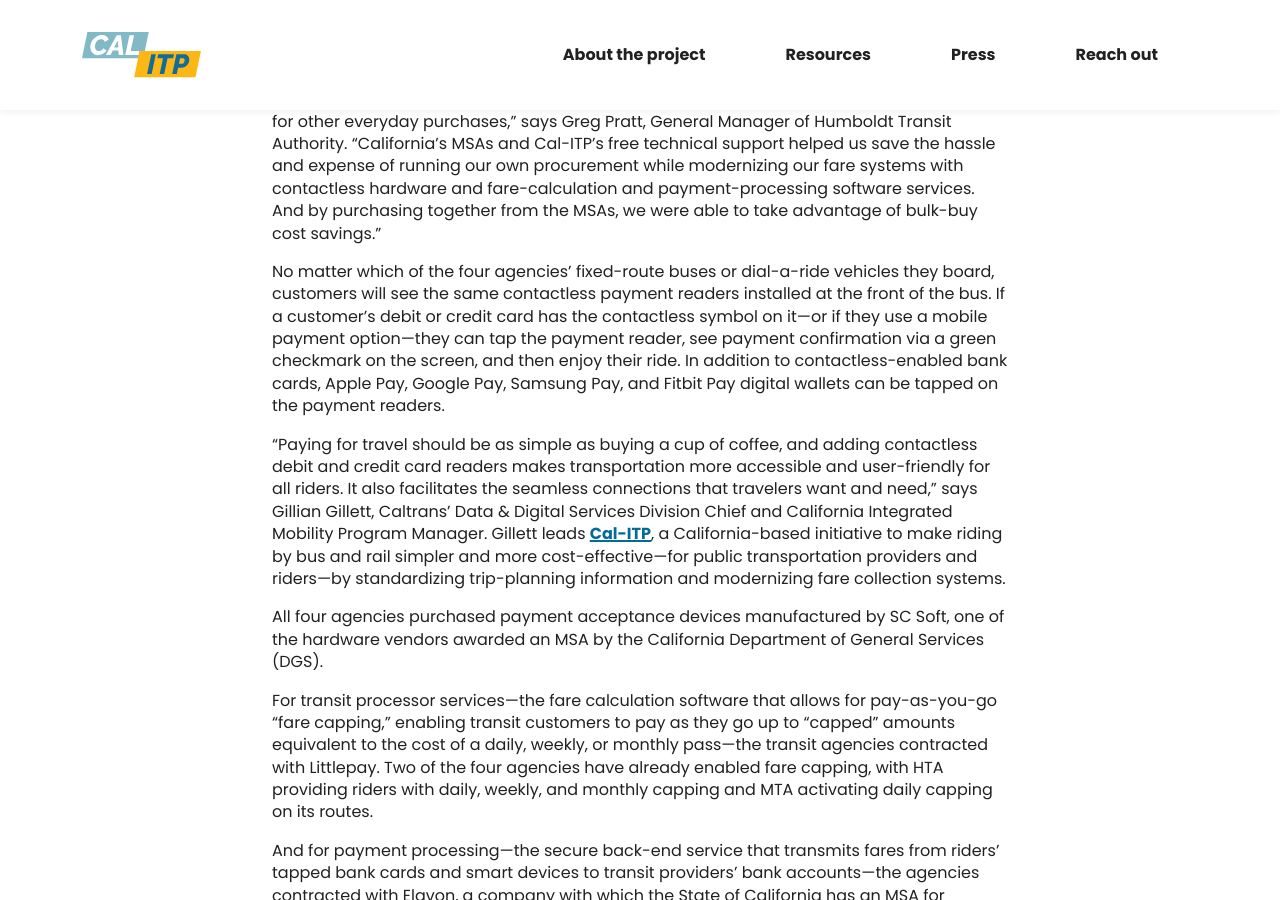
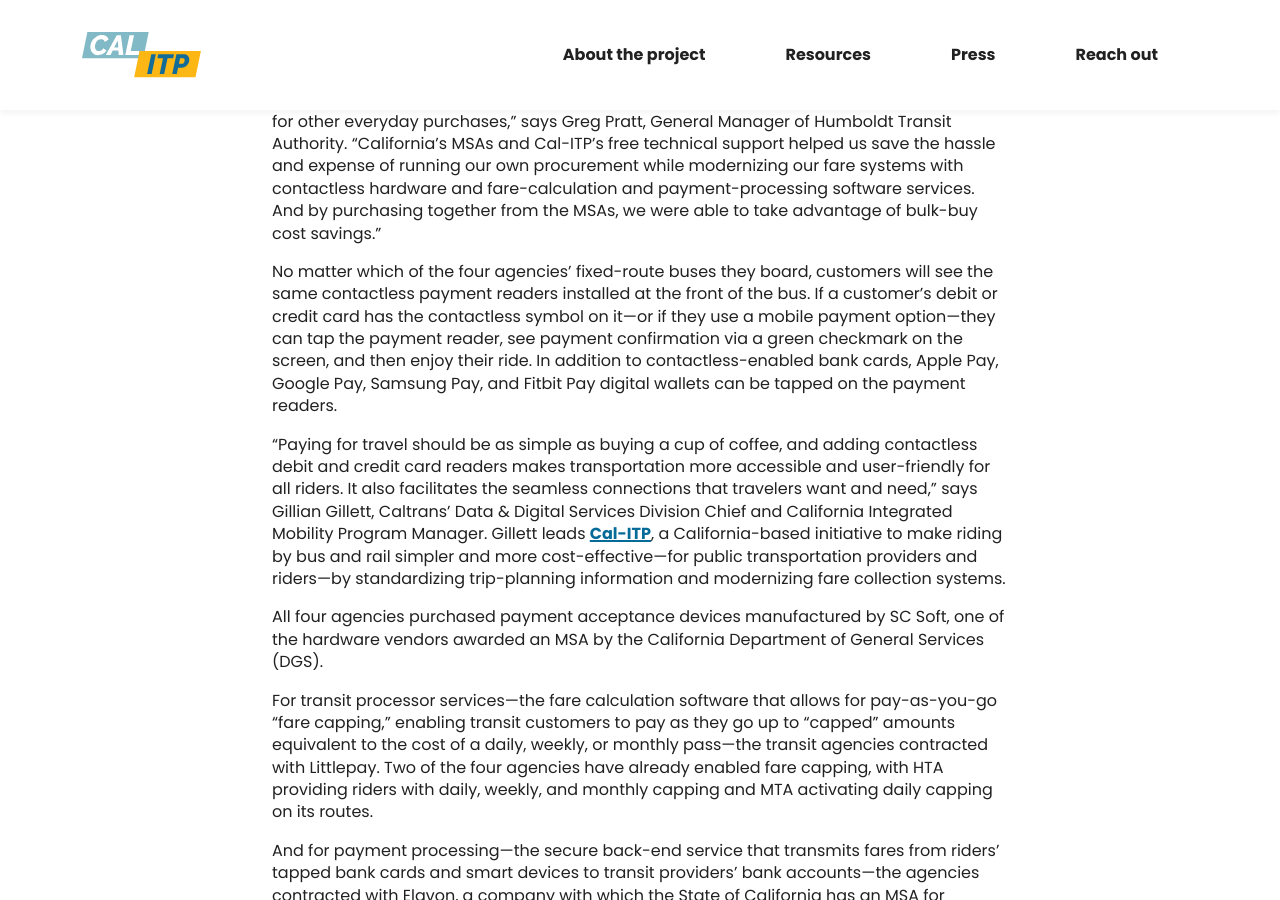
Before and after one commit to cal-itp/calitp.org, a Jekyll site: the page built from src/_press/four-northern-california-transit-agencies-join-forces-to-buy-contactless-open-loop-fare-payment-systems-off-of-californias-purchasing-agreements.md, in a window 1280 px wide and 900 px high, scrolled down 901 px. Built offline with Jekyll 4.4.1, drawn with Linux system fonts in a browser that asks for light colours.

Commit message:
fix: make edit for press release paragraph 5, sentence 1

```diff
--- a/src/_press/four-northern-california-transit-agencies-join-forces-to-buy-contactless-open-loop-fare-payment-systems-off-of-californias-purchasing-agreements.md
+++ b/src/_press/four-northern-california-transit-agencies-join-forces-to-buy-contactless-open-loop-fare-payment-systems-off-of-californias-purchasing-agreements.md
@@ -17,7 +17,7 @@
 
 “We’re excited to offer contactless fare payment to the riders in our region, to make it easy for customers to choose public transportation and pay for bus rides the same way they do for other everyday purchases,” says Greg Pratt, General Manager of Humboldt Transit Authority. “California’s MSAs and Cal-ITP’s free technical support helped us save the hassle and expense of running our own procurement while modernizing our fare systems with contactless hardware and fare-calculation and payment-processing software services. And by purchasing together from the MSAs, we were able to take advantage of bulk-buy cost savings.”
 
-No matter which of the four agencies’ fixed-route buses or dial-a-ride vehicles they board, customers will see the same contactless payment readers installed at the front of the bus. If a customer’s debit or credit card has the contactless symbol on it—or if they use a mobile payment option—they can tap the payment reader, see payment confirmation via a green checkmark on the screen, and then enjoy their ride. In addition to contactless-enabled bank cards, Apple Pay, Google Pay, Samsung Pay, and Fitbit Pay digital wallets can be tapped on the payment readers.
+No matter which of the four agencies’ fixed-route buses they board, customers will see the same contactless payment readers installed at the front of the bus. If a customer’s debit or credit card has the contactless symbol on it—or if they use a mobile payment option—they can tap the payment reader, see payment confirmation via a green checkmark on the screen, and then enjoy their ride. In addition to contactless-enabled bank cards, Apple Pay, Google Pay, Samsung Pay, and Fitbit Pay digital wallets can be tapped on the payment readers.
 
 “Paying for travel should be as simple as buying a cup of coffee, and adding contactless debit and credit card readers makes transportation more accessible and user-friendly for all riders. It also facilitates the seamless connections that travelers want and need,” says Gillian Gillett, Caltrans’ Data & Digital Services Division Chief and California Integrated Mobility Program Manager. Gillett leads [Cal-ITP](https://www.calitp.org/?utm_source=Press+Release&utm_medium=Website&utm_id=FNG), a California-based initiative to make riding by bus and rail simpler and more cost-effective—for public transportation providers and riders—by standardizing trip-planning information and modernizing fare collection systems.
 
```
